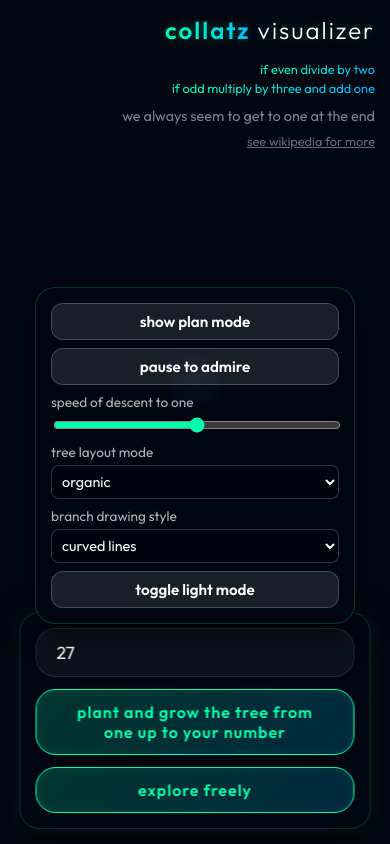
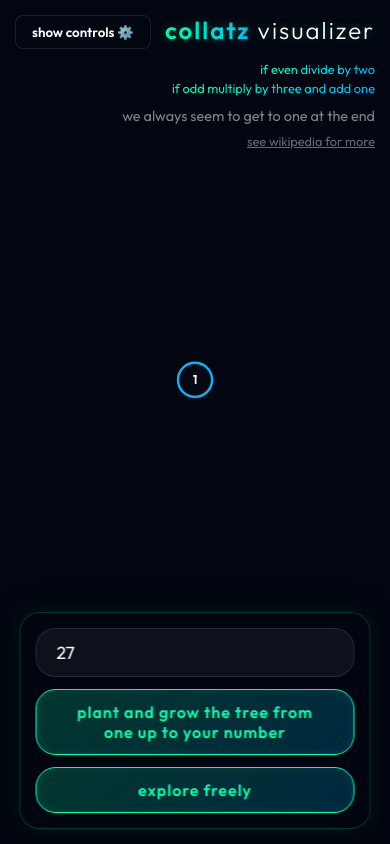
Before and after one commit to jordan-lenchitz/collatz-visualizer, a React (Vite) app in the folder app/: page / in a window 390 px wide. Built offline with nearby package versions, Linux system fonts and the light colour scheme.

Commit message:
fix mobile ui

```diff
--- a/app/src/App.css
+++ b/app/src/App.css
@@ -183,61 +183,69 @@
   text-shadow: 0 0 8px rgba(255, 0, 184, 0.8);
 }
 
-/* Original Controls Overlay (Bottom Right) */
-.controls-overlay {
+.top-left-container {
   position: absolute;
-  bottom: 40px;
-  right: 40px;
-  z-index: 10;
+  top: 15px;
+  left: 15px;
+  z-index: 200;
   display: flex;
   flex-direction: column;
   gap: 12px;
-  background: var(--panel-bg);
-  backdrop-filter: blur(12px);
-  -webkit-backdrop-filter: blur(12px);
-  padding: 20px;
-  border-radius: 20px;
-  border: 1px solid var(--panel-border);
-  box-shadow: 0 8px 32px rgba(0, 0, 0, 0.5);
-  color: white;
-  width: 220px;
 }
 
-/* Mobile Fix for overlap: push controls above the ui overlay */
-@media (max-width: 768px) {
-  .controls-overlay {
-    bottom: 220px; /* Above the bottom center UI overlay */
-    right: 50%;
-    transform: translateX(50%);
-    width: 90vw;
-    box-sizing: border-box;
-    max-width: 320px;
-    padding: 15px;
-    gap: 8px;
+.collapse-toggle {
+  background: rgba(4, 8, 18, 0.7);
+  border: 1px solid rgba(255, 255, 255, 0.1);
+  color: #fff;
+  padding: 8px 16px;
+  border-radius: 8px;
+  backdrop-filter: blur(8px);
+  cursor: pointer;
+  font-weight: 600;
+  font-family: 'Outfit', sans-serif;
+  align-self: flex-start;
+  transition: all 0.2s;
+}
+
+.collapse-toggle:hover {
+  background: rgba(255, 255, 255, 0.1);
+}
+
+.expanded-controls-grid {
+  display: grid;
+  grid-template-columns: 1fr;
+  gap: 15px;
+  max-height: 45vh;
+}
+
+@media (min-width: 600px) {
+  .expanded-controls-grid {
+    grid-template-columns: 1fr 1fr;
+    max-height: 80vh;
   }
 }
 
-.controls-overlay button {
-  background: rgba(255, 255, 255, 0.1);
-  border: 1px solid rgba(255, 255, 255, 0.2);
-  color: inherit;
-  padding: 8px 16px;
+.controls-overlay-mobile, .plan-overlay-mobile {
+  background: rgba(4, 8, 18, 0.75);
+  backdrop-filter: blur(12px);
+  border: 1px solid rgba(255, 255, 255, 0.08);
+  padding: 15px;
   border-radius: 12px;
-  cursor: pointer;
-  font-family: inherit;
-  font-size: 0.95rem;
-  font-weight: 600;
-  transition: all 0.2s;
-  text-transform: lowercase;
+  color: #fff;
+  display: flex;
+  flex-direction: column;
+  gap: 10px;
+  overflow-y: auto;
+  max-height: 100%;
 }
 
-.controls-overlay button:hover {
-  background: rgba(255, 255, 255, 0.2);
-  transform: translateY(-1px);
-}
-
-.controls-overlay button:active {
-  transform: translateY(1px);
+.controls-overlay-mobile button {
+  background: rgba(255, 255, 255, 0.05);
+  border: 1px solid rgba(255, 255, 255, 0.1);
+  color: #fff;
+  padding: 6px 12px;
+  border-radius: 6px;
+  cursor: pointer;
 }
 
 .slider-container {
@@ -268,38 +276,6 @@
   font-size: 0.9rem;
   text-transform: lowercase;
   outline: none;
-}
-
-/* Plan Overlay */
-.plan-overlay {
-  position: absolute;
-  top: 30px;
-  left: 40px;
-  z-index: 10;
-  display: flex;
-  flex-direction: column;
-  gap: 8px;
-  background: var(--panel-bg);
-  backdrop-filter: blur(12px);
-  -webkit-backdrop-filter: blur(12px);
-  padding: 20px;
-  border-radius: 20px;
-  border: 1px solid var(--panel-border);
-  box-shadow: 0 8px 32px rgba(0, 0, 0, 0.5);
-  color: white;
-  width: 240px;
-  max-height: 50vh;
-}
-
-@media (max-width: 768px) {
-  .plan-overlay {
-    top: 100px;
-    left: 50%;
-    transform: translateX(-50%);
-    width: 90vw;
-    box-sizing: border-box;
-    max-width: 320px;
-  }
 }
 
 .plan-title {
@@ -350,12 +326,18 @@
 }
 
 .app-container.light .ui-overlay,
-.app-container.light .controls-overlay,
-.app-container.light .plan-overlay {
+.app-container.light .controls-overlay-mobile,
+.app-container.light .plan-overlay-mobile {
   background: rgba(255, 255, 255, 0.8);
   border-color: rgba(0, 0, 0, 0.2);
   color: black;
   box-shadow: 0 8px 32px rgba(0, 0, 0, 0.1);
+}
+
+.app-container.light .collapse-toggle {
+  background: rgba(255, 255, 255, 0.8);
+  border: 1px solid rgba(0, 0, 0, 0.1);
+  color: #000;
 }
 
 .app-container.light .seed-input {
@@ -389,14 +371,15 @@
   color: rgba(0, 0, 0, 0.5);
 }
 
-.app-container.light .controls-overlay button,
-.app-container.light .plan-overlay button {
+.app-container.light .controls-overlay-mobile button,
+.app-container.light .plan-overlay-mobile button {
   background: rgba(0, 0, 0, 0.05);
   border-color: rgba(0, 0, 0, 0.1);
+  color: black;
 }
 
-.app-container.light .controls-overlay button:hover,
-.app-container.light .plan-overlay button:hover {
+.app-container.light .controls-overlay-mobile button:hover,
+.app-container.light .plan-overlay-mobile button:hover {
   background: rgba(0, 0, 0, 0.1);
 }
 
--- a/app/src/App.tsx
+++ b/app/src/App.tsx
@@ -19,6 +19,7 @@ function App() {
 
   const [hoveredNodeId, setHoveredNodeId] = useState<number | null>(null);
   const [isPlanMode, setIsPlanMode] = useState(false);
+  const [showControls, setShowControls] = useState(false);
   const [sequence, setSequence] = useState<number[]>([]);
 
   const treeRef = useRef<CollatzTreeRef>(null);
@@ -107,30 +108,6 @@ function App() {
         onSelectNode={handleSelectNode}
       />
 
-      {isPlanMode && (
-        <div className="plan-overlay">
-          <div className="plan-title">analysis for seed {sequence[0] || seed}</div>
-          <div className="plan-stat">peak value: {maxVal}</div>
-          <div className="plan-stat">path length: {sequence.length - 1}</div>
-          <div className="step-list-mini">
-            {sequence.map((val, idx) => {
-              const isHovered = hoveredNodeId === val;
-              return (
-                <div
-                  key={idx}
-                  className={`plan-step ${isHovered ? 'hovered' : ''}`}
-                  onMouseEnter={() => setHoveredNodeId(val)}
-                  onMouseLeave={() => setHoveredNodeId(null)}
-                  onClick={() => { handleSelectNode(val); treeRef.current?.focusOnNode(val); }}
-                >
-                  step {idx}: {val} <span style={{opacity: 0.5}}>{val % 2 === 0 ? '(even)' : '(odd)'}</span>
-                </div>
-              );
-            })}
-          </div>
-        </div>
-      )}
-
       <div className="ui-overlay">
         <input
           type="number"
@@ -159,7 +136,14 @@ function App() {
         </button>
       </div>
 
-      <div className="controls-overlay">
+      <div className="top-left-container">
+        <button className="collapse-toggle" onClick={() => setShowControls(!showControls)}>
+          {showControls ? 'hide controls ⚙️' : 'show controls ⚙️'}
+        </button>
+
+        {showControls && (
+          <div className="expanded-controls-grid">
+            <div className="controls-overlay-mobile">
                <button onClick={() => setIsPlanMode(!isPlanMode)}>
                  {isPlanMode ? 'hide plan mode' : 'show plan mode'}
                </button>
@@ -195,6 +179,33 @@ function App() {
                  {palette === 'dark' ? 'toggle light mode' : 'toggle dark mode'}
                </button>
             </div>
+
+            {isPlanMode && (
+              <div className="plan-overlay-mobile">
+                <div className="plan-title">analysis for seed {sequence[0] || seed}</div>
+                <div className="plan-stat">peak value: {maxVal}</div>
+                <div className="plan-stat">path length: {sequence.length - 1}</div>
+                <div className="step-list-mini">
+                  {sequence.map((val, idx) => {
+                    const isHovered = hoveredNodeId === val;
+                    return (
+                      <div
+                        key={idx}
+                        className={`plan-step ${isHovered ? 'hovered' : ''}`}
+                        onMouseEnter={() => setHoveredNodeId(val)}
+                        onMouseLeave={() => setHoveredNodeId(null)}
+                        onClick={() => { handleSelectNode(val); treeRef.current?.focusOnNode(val); }}
+                      >
+                        step {idx}: {val} <span style={{opacity: 0.5}}>{val % 2 === 0 ? '(even)' : '(odd)'}</span>
+                      </div>
+                    );
+                  })}
+                </div>
+              </div>
+            )}
+          </div>
+        )}
+      </div>
     </div>
   );
 }
```
Lines whose indentation alone changed are shown as unchanged.
